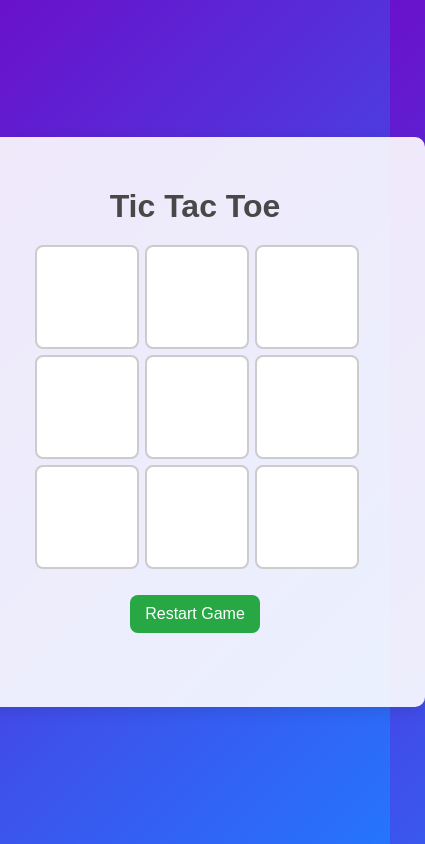
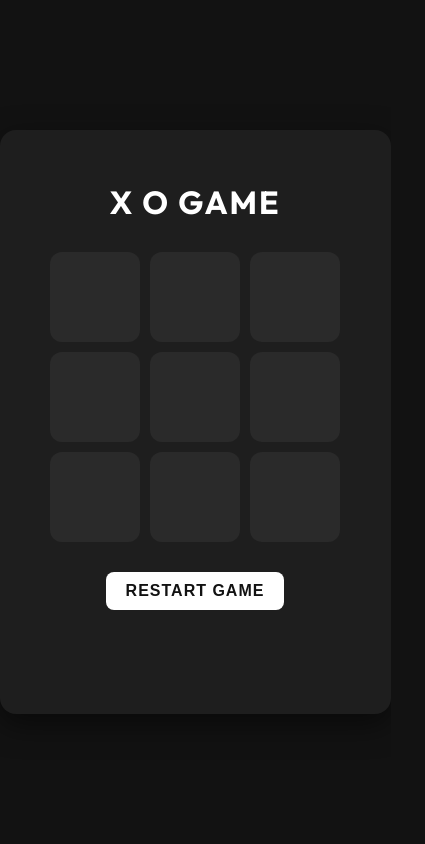
Before and after one commit to manishcodess/Tic-Tac-Toe, a plain HTML site: page index.html in a window 390 px wide. Shown: the whole page, 425 px wide, since content can reach past the window. Drawn offline with Linux system fonts and the light colour scheme.

Commit message:
finalized

```diff
--- a/app.js
+++ b/app.js
@@ -38,9 +38,11 @@ const printer = (event)=>{
     // if board is empty (no x to o vice versa)
     if(board_array[element.id]==="E") {
       total_turn++;
+      element.classList.add("taken");
 
       if(turn==='O'){
         element.innerHTML = "O";
+        element.classList.add("o-color");
         board_array[Number(element.id)] = "O";
         turn = "X";
 
@@ -59,6 +61,7 @@ const printer = (event)=>{
 
     else{
         element.innerHTML = "X";
+        element.classList.add("x-color");
         board_array[element.id] = "X";
         turn = "O";
 
@@ -99,6 +102,7 @@ const Restart = document.getElementById("restartButton");
   console.log(cell);
   cell.forEach((value) => {//we used for each not map
     value.innerHTML = ""; // Clear the content of each cell
+    value.classList.remove("taken", "x-color", "o-color");
   });
 
 
--- a/index.html
+++ b/index.html
@@ -3,12 +3,12 @@
 <head>
     <meta charset="UTF-8"> <!--Unicode Transformation Format)-->
     <meta name="viewport" content="width=device-width, initial-scale=1.0">
-    <title>Tic Tac Toe</title>
+    <title>X O Game</title>
     <link rel="stylesheet" href="style.css">
 </head>
 <body>
     <div class="container">
-        <h1>Tic Tac Toe</h1>
+        <h1>X O Game</h1>
         <div class="board">
             <!--grid is shelf layout  so i need to make these 9 divs in html-->
             <div class="cell" id="0"></div>
--- a/style.css
+++ b/style.css
@@ -1,7 +1,9 @@
+@import url('https://fonts.googleapis.com/css2?family=Outfit:wght@300;500;700&display=swap');
+
 /* General Body Styles */
 body {
-    font-family: 'Arial', sans-serif;
-    background: linear-gradient(135deg, #6a11cb, #2575fc);
+    font-family: 'Outfit', sans-serif;
+    background: #121212;
     margin: 0;
     padding: 0;
     height: 100vh;
@@ -9,16 +11,16 @@ body {
     justify-content: center;
     align-items: center;
     flex-direction: column;
-    color: white;
+    color: #f0f0f0;
 }
 
 /* Container Styles */
 .container {
     text-align: center;
-    background: rgba(255, 255, 255, 0.9);
-    border-radius: 10px;
-    padding: 30px;
-    box-shadow: 0 4px 15px rgba(0, 0, 0, 0.1);
+    background: #1e1e1e;
+    border-radius: 16px;
+    padding: 40px;
+    box-shadow: 0 10px 30px rgba(0, 0, 0, 0.5);
     width: 400px;
     min-height: 400px;
     display: flex;
@@ -30,88 +32,113 @@ body {
 /* Header Styling */
 h1 {
     font-size: 2.5rem;
-    color: #484848;
-    margin-bottom: 20px;
+    color: #ffffff;
+    margin-bottom: 30px;
+    letter-spacing: 2px;
+    text-transform: uppercase;
+    font-weight: 700;
 }
 
 /* Board Styles */
 .board {
     display: grid;
-    grid-template-columns: repeat(3, 120px);
-    grid-template-rows: repeat(3, 120px);
-    gap: 10px;
+    grid-template-columns: repeat(3, 110px);
+    grid-template-rows: repeat(3, 110px);
+    gap: 12px;
     margin-bottom: 30px;
 }
 
 /* Individual Cells */
 .cell {
-    width: 120px;
-    height: 120px;
-    background-color: #fff;
-    border: 2px solid #ccc;
+    width: 110px;
+    height: 110px;
+    background-color: #2a2a2a;
+    border: none;
     display: flex;
     align-items: center;
     justify-content: center;
-    font-size: 5rem;
+    font-size: 4.5rem;
     font-weight: bold;
-    color: #333;
-    border-radius: 8px;
+    color: #ffffff;
+    border-radius: 12px;
     cursor: pointer;
     transition: all 0.3s ease;
+    box-shadow: inset 0 0 0 transparent;
 }
 
 .cell:hover {
-    background-color: #f0f0f0;
+    background-color: #3a3a3a;
+    transform: translateY(-2px);
+    box-shadow: 0 4px 12px rgba(0, 0, 0, 0.2);
 }
 
-.cell.taken {             /*twoclasses*/
+.cell.taken {
     pointer-events: none;
-    color: #555;
 }
 
+.cell.x-color {
+    color: #ffffff;
+}
 
+.cell.o-color {
+    color: #888888;
+}
 
+/* Winning Message */
 .winning-message {
     font-size: 1.5rem;
     margin-top: 20px;
-    color: #333;
+    color: #4ade80; /* A soft modern green */
+    font-weight: 500;
+    min-height: 30px;
 }
 
 /* Restart Button */
 button {
-    padding: 12px 20px;
+    padding: 12px 24px;
     font-size: 1.1rem;
-    background-color: #28a745;
-    color: white;
+    font-weight: 600;
+    background-color: #ffffff;
+    color: #121212;
     border: none;
     border-radius: 8px;
     cursor: pointer;
-    transition: background-color 0.3s ease;
+    transition: all 0.3s ease;
+    text-transform: uppercase;
+    letter-spacing: 1px;
 }
 
 button:hover {
-    background-color: #218838;
+    background-color: #e0e0e0;
+    transform: translateY(-2px);
+    box-shadow: 0 4px 12px rgba(255, 255, 255, 0.1);
 }
 
-button:active {       /*when click*/
-    transform: scale(0.98);
+button:active {
+    transform: scale(0.95);
 }
 
+@media (max-width: 500px) {
+    .container {
+        width: 90%;
+        padding: 30px 20px;
+    }
 
-@media (max-width: 500px) {
     .board {
-        grid-template-columns: repeat(3, 100px);
-        grid-template-rows: repeat(3, 100px);
+        grid-template-columns: repeat(3, 90px);
+        grid-template-rows: repeat(3, 90px);
+        gap: 10px;
     }
 
     .cell {
-        width: 100px;
-        height: 100px;
+        width: 90px;
+        height: 90px;
+        font-size: 3.5rem;
     }
 
     button {
         font-size: 1rem;
-        padding: 10px 15px;
+        padding: 10px 20px;
     }
 
     h1 {
```
